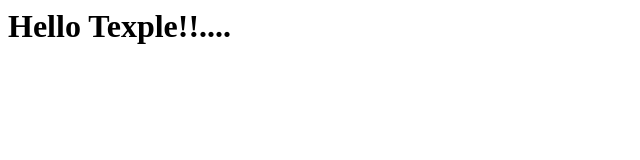
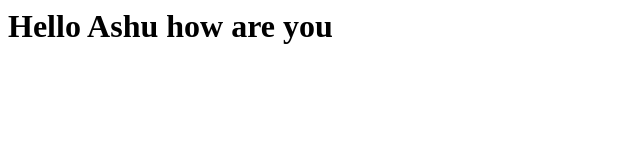
Before and after one commit to Ashu1908/Texple_github, a plain HTML site: page index.html in a window 1280 px wide. Shown: the whole page, without its empty margins (0-640 px from the left). Drawn offline with Linux system fonts and the light colour scheme.

Commit message:
Update index.html

```diff
--- a/index.html
+++ b/index.html
@@ -2,6 +2,6 @@
  <head>
  </head>
  <body>
-   <h1>Hello Texple!!....<h1>
+   <h1>Hello Ashu how are you <h1>
  </body>
 </html>
```
